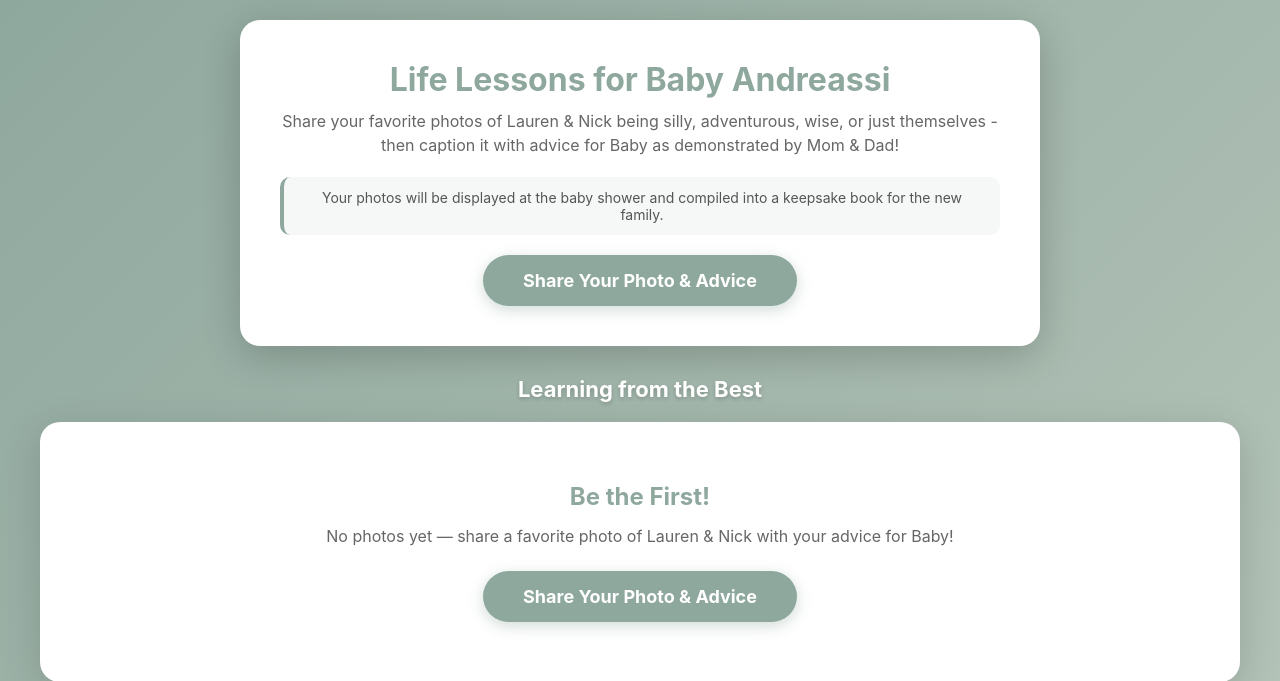
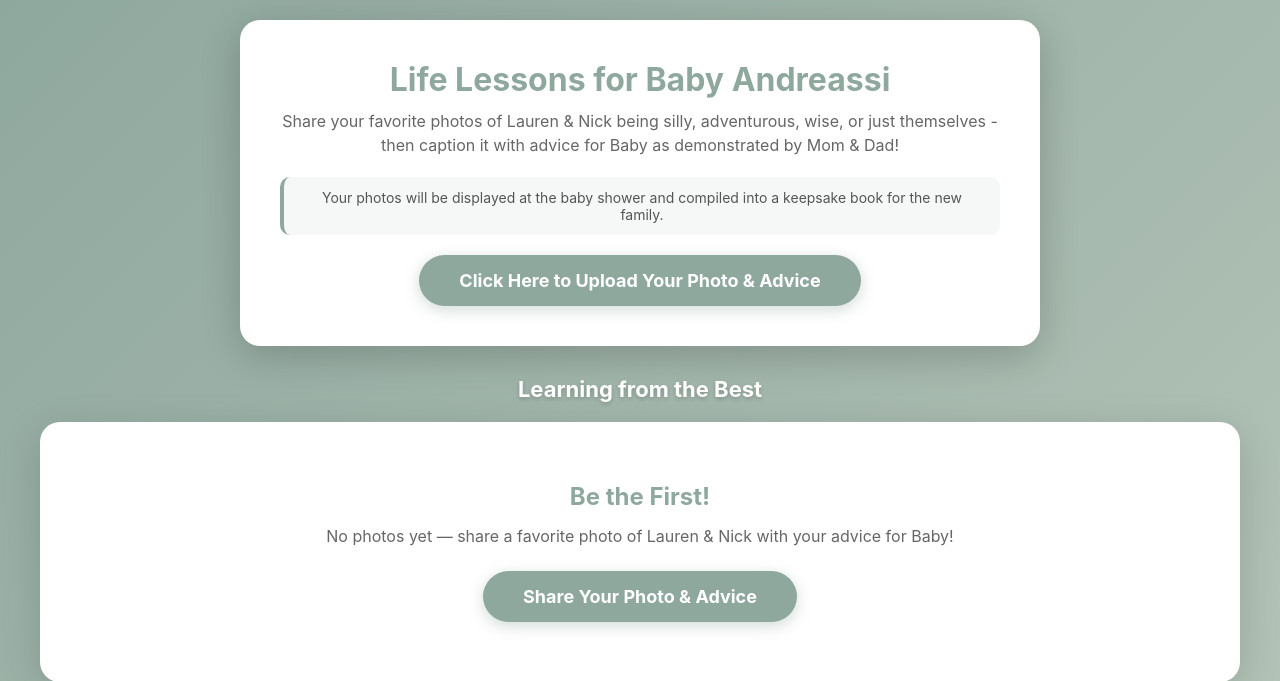
Before and after one commit to allison-dzubak/babyshower, a Flask app: page /gallery in a window 1280 px wide. Shown: the top 681 px of the page. Run offline with Flask 3, Linux system fonts and the light colour scheme; data that the repository does not hold is empty; some libraries are stand-ins or nearby versions.

Commit message:
Update instructions on button to upload photos

```diff
--- a/templates/gallery.html
+++ b/templates/gallery.html
@@ -212,7 +212,7 @@
             a keepsake book for the new family.
         </p>
 <!--        <p class="parents">with love, Lauren & Nick ♥</p>-->
-        <a href="{{ url_for('upload') }}" class="upload-btn">Share Your Photo & Advice</a>
+        <a href="{{ url_for('upload') }}" class="upload-btn">Click Here to Upload Your Photo & Advice</a>
     </header>
 
     <!-- Gallery -->
@@ -233,7 +233,7 @@
     <!-- Footer CTA -->
     <div class="footer-cta" id="footerCta" style="display: none;">
         <p>Have a favorite photo of Lauren & Nick to share?</p>
-        <a href="{{ url_for('upload') }}" class="upload-btn">Add Your Photo & Advice</a>
+        <a href="{{ url_for('upload') }}" class="upload-btn">Click Here to Upload Your Photo & Advice</a>
     </div>
 </div>
 {% endblock %}
```
